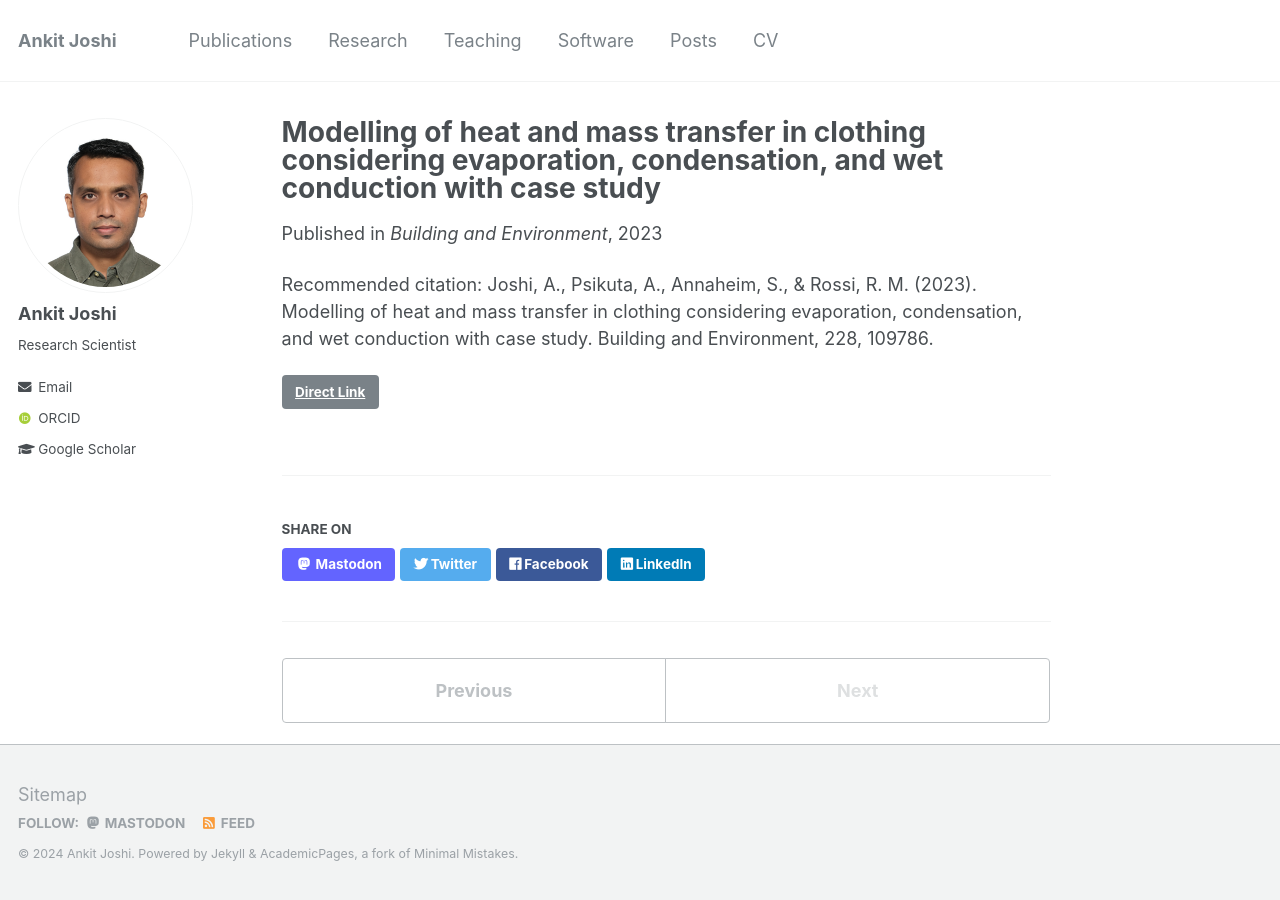
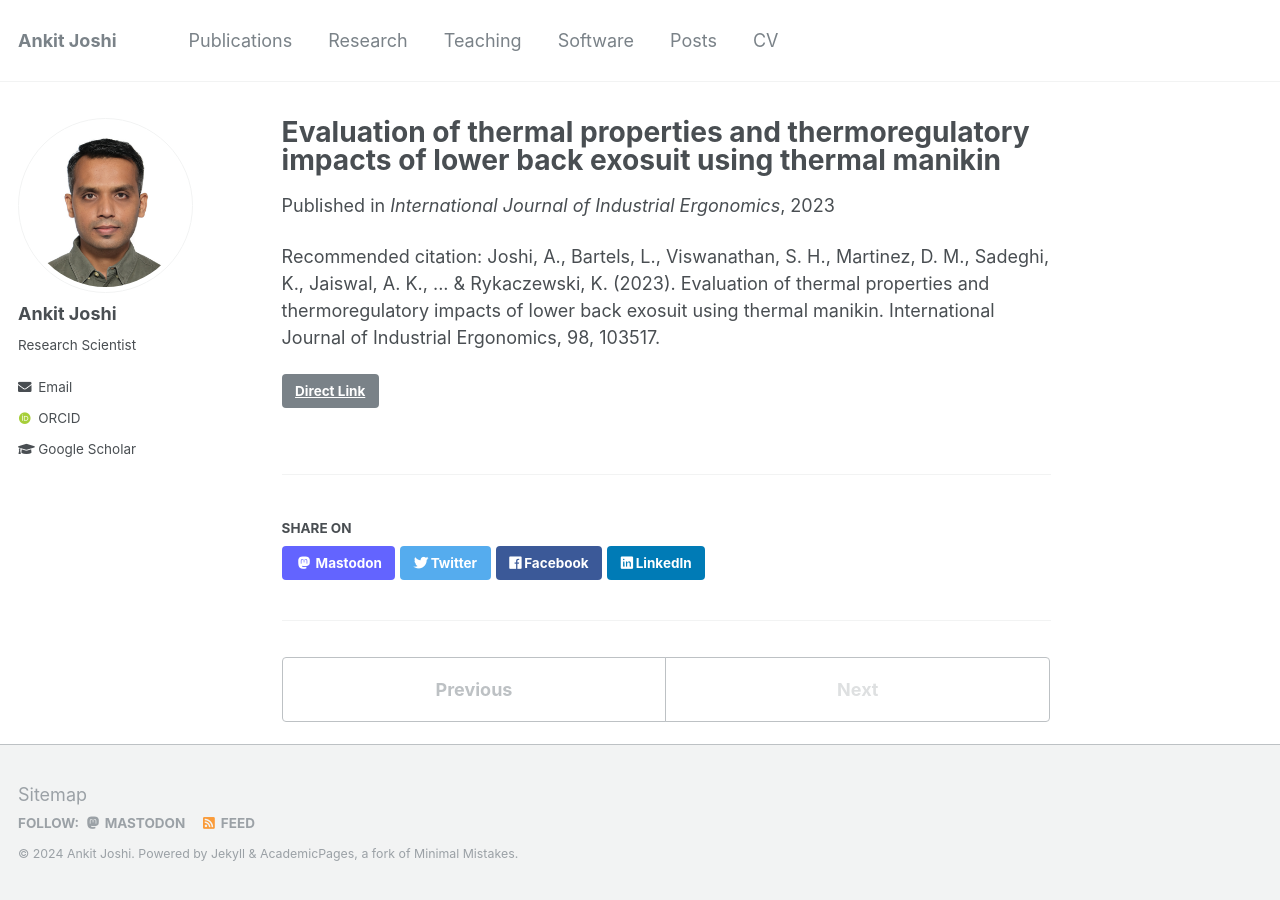
Before and after one commit to Joshi-Ankit/joshi-ankit.github.io, a Jekyll site: the page built from _publications/Paper.md, in a window 1280 px wide. Built offline with Jekyll 4.4.1, drawn with Linux system fonts in a browser that asks for light colours; some web fonts are replaced.

Commit message:
Update Paper.md

```diff
--- a/_publications/Paper.md
+++ b/_publications/Paper.md
@@ -1,9 +1,9 @@
 ---
-title: "Modelling of heat and mass transfer in clothing considering evaporation, condensation, and wet conduction with case study"
+title: "Evaluation of thermal properties and thermoregulatory impacts of lower back exosuit using thermal manikin"
 collection: publications
 permalink: /publication/2023-WetConduction
-date: 2023-01-15
-venue: 'Building and Environment'
-link: 'https://doi.org/10.1016/j.buildenv.2022.109786'
-citation: "Joshi, A., Psikuta, A., Annaheim, S., & Rossi, R. M. (2023). Modelling of heat and mass transfer in clothing considering evaporation, condensation, and wet conduction with case study. Building and Environment, 228, 109786."
+date: 2023-11-1
+venue: 'International Journal of Industrial Ergonomics'
+link: 'https://doi.org/10.1016/j.ergon.2023.103517'
+citation: "Joshi, A., Bartels, L., Viswanathan, S. H., Martinez, D. M., Sadeghi, K., Jaiswal, A. K., ... & Rykaczewski, K. (2023). Evaluation of thermal properties and thermoregulatory impacts of lower back exosuit using thermal manikin. International Journal of Industrial Ergonomics, 98, 103517."
 ---
```
